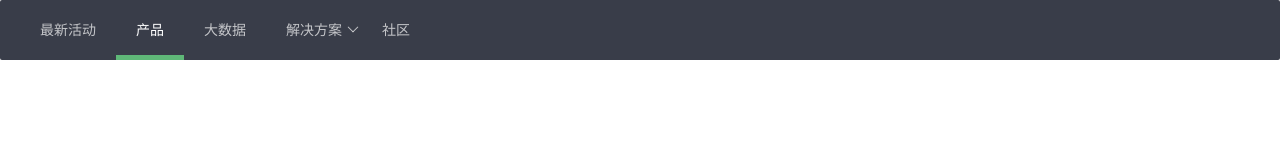
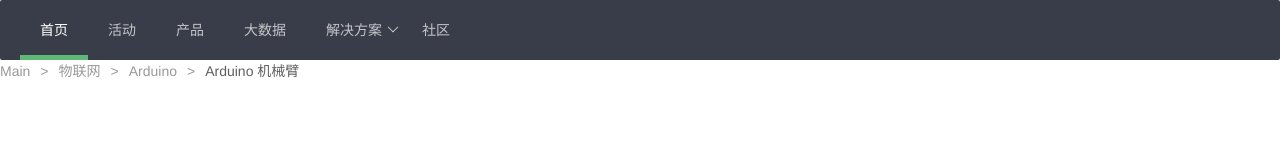
Before and after one commit to getiot/layui-demo, a plain HTML site: page demo-nav/horizontal-nav.html in a window 1280 px wide. Drawn offline with Linux system fonts and the light colour scheme.

Commit message:
[nav] add breadcrumb

```diff
--- a/demo-nav/horizontal-nav.html
+++ b/demo-nav/horizontal-nav.html
@@ -15,9 +15,10 @@
 
 <body>
 
-    <ul class="layui-nav" lay-filter="">
-        <li class="layui-nav-item"><a href="">最新活动</a></li>
-        <li class="layui-nav-item layui-this"><a href="">产品</a></li>
+    <ul class="layui-nav layui-bg-molv" lay-filter="">
+        <li class="layui-nav-item layui-this"><a href="">首页</a></li>
+        <li class="layui-nav-item"><a href="">活动</a></li>
+        <li class="layui-nav-item"><a href="">产品</a></li>
         <li class="layui-nav-item"><a href="">大数据</a></li>
         <li class="layui-nav-item">
             <a href="javascript:;">解决方案</a>
@@ -31,6 +32,13 @@
         <li class="layui-nav-item"><a href="">社区</a></li>
     </ul>
 
+    <span class="layui-breadcrumb" lay-separator=">">
+        <a href="">Main</a>
+        <a href="">物联网</a>
+        <a href="">Arduino</a>
+        <a><cite>Arduino 机械臂</cite></a>
+      </span>
+
     <script>
         //注意：导航 依赖 element 模块，否则无法进行功能性操作
         layui.use('element', function () {
```
